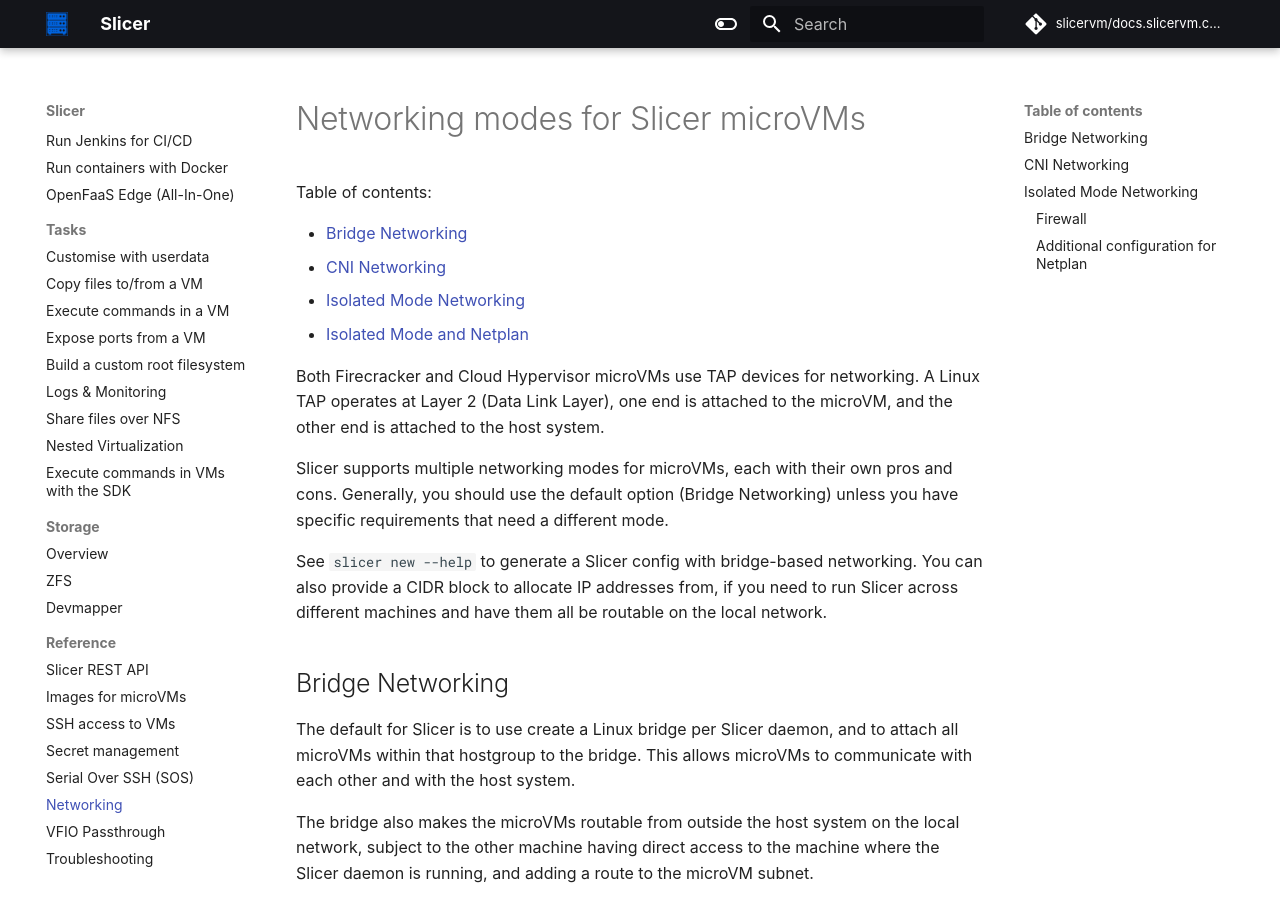
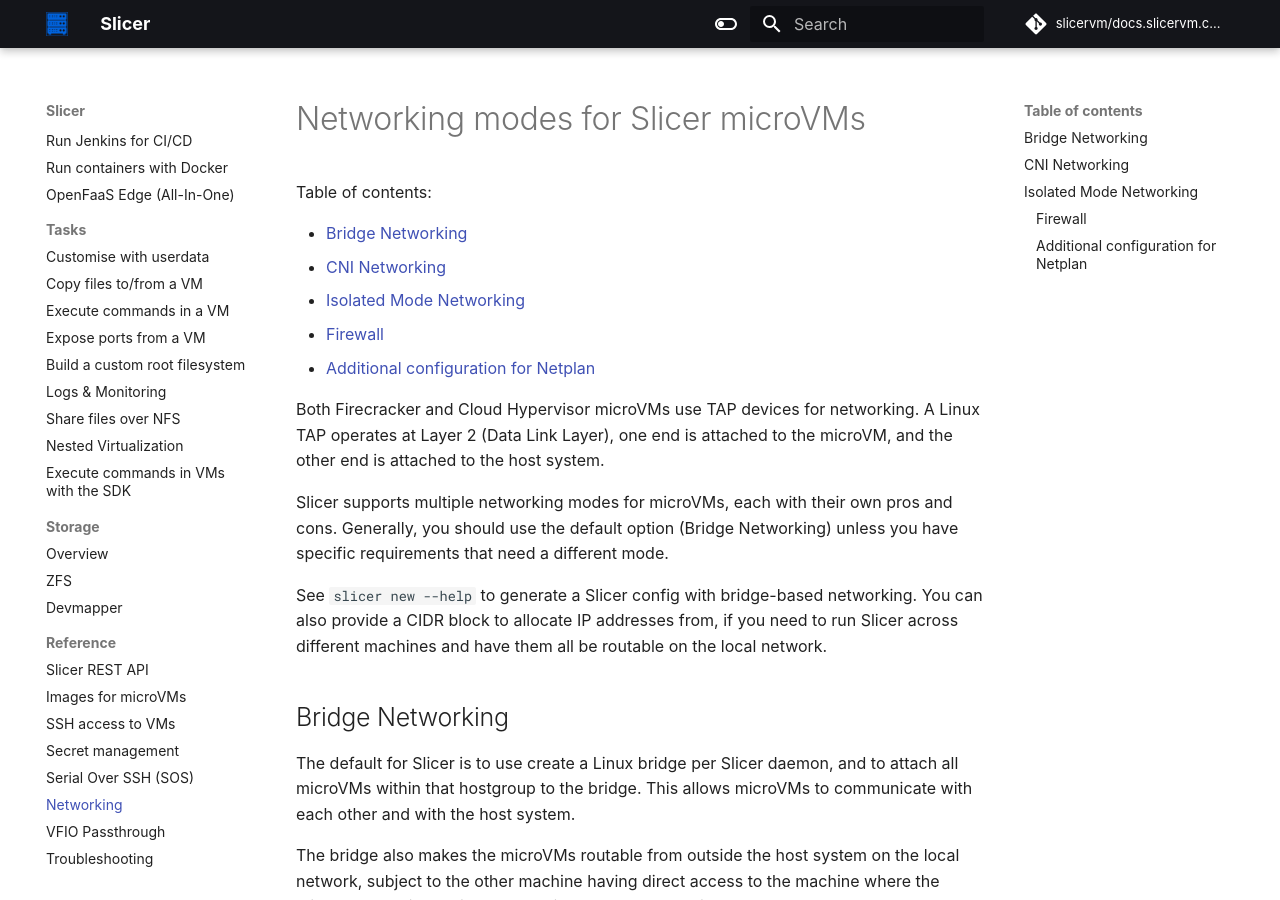
Before and after one commit to slicervm/docs.slicervm.com, an MkDocs documentation site: the page built from docs/reference/networking.md, in a window 1280 px wide and 900 px high. Built offline with MkDocs 1.6.1 and Material for MkDocs 9.7.7, drawn with Linux system fonts in a browser that asks for light colours; some web fonts are replaced; comment, search, counter and statistics services are not loaded.

Commit message:
Update ToC
Signed-off-by: Alex Ellis (OpenFaaS Ltd) <alexellis2@gmail.com>

```diff
--- a/docs/reference/networking.md
+++ b/docs/reference/networking.md
@@ -5,7 +5,8 @@
 * [Bridge Networking](#bridge-networking)
 * [CNI Networking](#cni-networking)
 * [Isolated Mode Networking](#isolated-mode-networking)
-* [Isolated Mode and Netplan](#isolated-mode-and-netplan)
+* [Firewall](#firewall)
+* [Additional configuration for Netplan](#additional-configuration-for-netplan)
 
 Both Firecracker and Cloud Hypervisor microVMs use TAP devices for networking. A Linux TAP operates at Layer 2 (Data Link Layer), one end is attached to the microVM, and the other end is attached to the host system.
 
```
